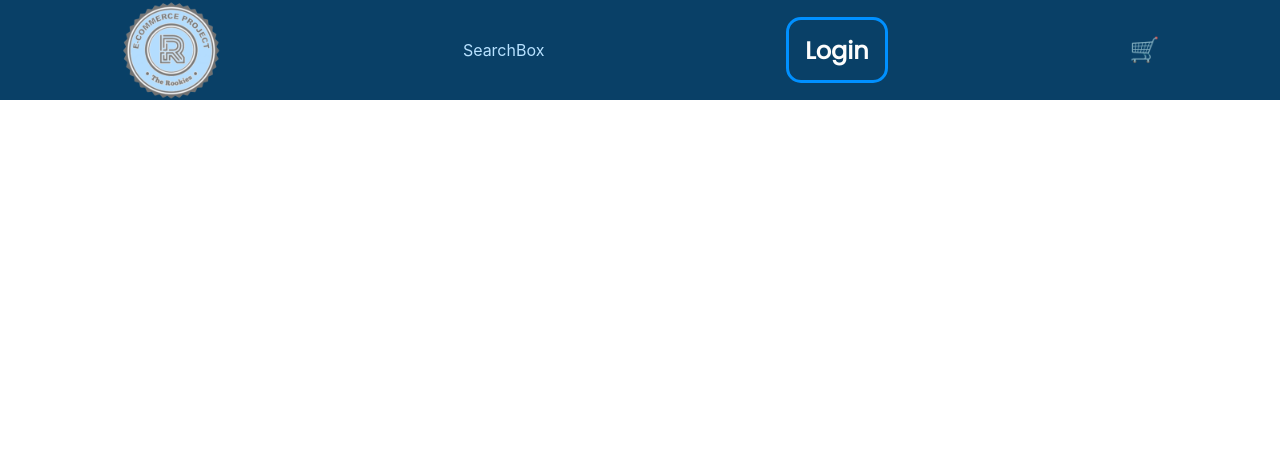
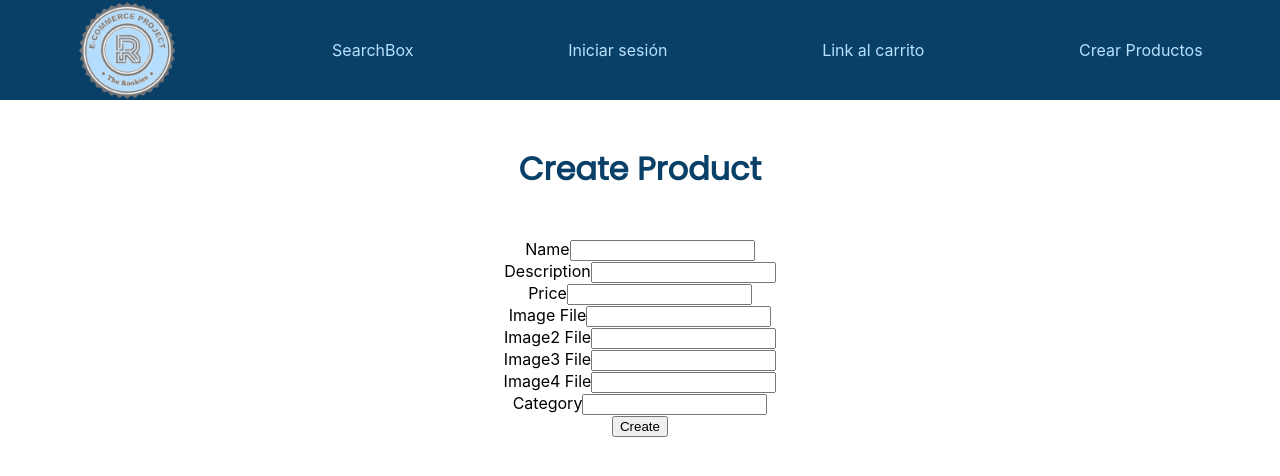
Before and after one commit to QKleo/PF-EigthRookies-Front, a React (Create React App) app: page /admin/products in a window 1280 px wide. Before the commit this address had no page. Shown: the top 476 px of the page. Built offline with nearby package versions, Linux system fonts and the light colour scheme.

Commit message:
cambios en Developer

```diff
--- a/package.json
+++ b/package.json
@@ -13,7 +13,11 @@
     "react-items-carousel": "^2.8.0",
     "react-router-dom": "^6.3.0",
     "react-scripts": "4.0.0",
-    "web-vitals": "^0.2.4"
+    "react-toastify": "^8.1.0",
+    "web-vitals": "^0.2.4",
+    "react-helmet-async": "^1.2.2",
+    "react-router-bootstrap": "^0.26.0",
+    "react-bootstrap": "^2.1.0"
   },
   "scripts": {
     "start": "react-scripts start",
--- a/src/App.js
+++ b/src/App.js
@@ -1,30 +1,26 @@
 import './App.css';
 import {Routes, Route} from 'react-router-dom'
-import HomeScreen from './Screens/HomeScreen';
-
+import HomeScreen from './screens/HomeScreen';
+import Landing from './components/Landing/Landing'
 import LoginAuth0 from './features/login/LoginAuth0';
-import NavBar from './components/NavBar/NavBar'
-import ProductDetail from './components/ProductDetail/productDetail';
-import Landing from './components/Landing/Landing';
-
+import NavBar from './components/NavBar/NavBar';
+import ProductDetail from './components/ProductDetail';
+import CreateProductScreen from './screens/CreateProductScreen';
 
 function App() {
-
 
   return (
     <div className="App">
 
-
-    <>
       <NavBar />
       <Routes>
         <Route path="/" element={<Landing />} />
         <Route path="/login" element={<LoginAuth0 />} />
         <Route path="products/:id" element={<ProductDetail />} />
         <Route path="/products" element={<HomeScreen/>}/>
+        <Route path="/admin/products" element={<CreateProductScreen />} />
+      </Routes>
 
-      </Routes>
-    </>
     </div>
   );
 }
--- /dev/null
+++ b/src/Components/LoadingBox.js
@@ -0,0 +1,9 @@
+import Spinner from 'react-bootstrap/Spinner';
+
+export default function LoadingBox() {
+  return (
+    <Spinner animation="border" role="status">
+      <span className="visually-hidden">Loading...</span>
+    </Spinner>
+  );
+}
--- a/src/Components/NavBar/NavBar.jsx
+++ b/src/Components/NavBar/NavBar.jsx
@@ -16,16 +16,24 @@ export default function NavBar() {
       <nav className={style.container}>
         <img className={style.logo} src={logo} alt="The rookies" />
         <SearchBox />
-            {isAuthenticated
-                ? <Link className={style.link} to='/login'>
-                    <div className={style.login} >
-                        <img className={style.imgUser} src={user.picture} alt='img user' />
+        {isAuthenticated ? (
+          <Link className={style.link} to="/login">
+            <div className={style.login}>
+              <img
+                className={style.imgUser}
+                src={user.picture}
+                alt="img user"
+              />
               <h4>Hola {user.given_name}</h4>
             </div>
           </Link>
-                : <Link to='/login' className={s.loginBtn}><>Login</> </Link>
-            }
-            <h2>🛒</h2>
+        ) : (
+          <Link className={style.link} to="/login">
+            <p>Iniciar sesión</p>{" "}
+          </Link>
+        )}
+        <p>Link al carrito</p>
+        <Link className={style.link} to="/admin/products">Crear Productos</Link>
       </nav>
     );
 }
--- a/src/Components/ProductDetail/productDetail.jsx
+++ b/src/Components/ProductDetail/productDetail.jsx
@@ -1,5 +1,5 @@
 import React, { useEffect, useReducer} from "react";
-import { useNavigate, useParams} from "react-router-dom";
+import { useParams} from "react-router-dom";
 import axios from "axios";
 import { getError } from "../../utils";
 import s from "../../Global.module.css"
@@ -20,7 +20,7 @@ const reducer = (state, action) => {
 
 
 export default function ProductDetail(){
-    const navigate = useNavigate;
+    // const navigate = useNavigate;
     let { id } = useParams();
 
     useEffect(() => {
--- /dev/null
+++ b/src/Screens/CreateProductScreen.jsx
@@ -0,0 +1,162 @@
+import React, { useContext, useEffect, useReducer, useState } from "react";
+import { useNavigate, useParams } from "react-router-dom";
+import { toast } from "react-toastify";
+import axios from "axios";
+import { Store } from "../Store";
+import { getError } from "../utils";
+import Container from "react-bootstrap/Container";
+import ListGroup from "react-bootstrap/ListGroup";
+import Form from "react-bootstrap/Form";
+import { Helmet } from "react-helmet-async";
+import LoadingBox from "../components/LoadingBox";
+import MessageBox from "../components/MessageBox";
+import Button from "react-bootstrap/Button";
+
+axios.defaults.baseURL = "http://localhost:3001";
+
+const reducer = (state, action) => {
+  switch (action.type) {
+    case "CREATE_REQUEST":
+      return { ...state, loadingCreate: true };
+    case "CREATE_SUCCESS":
+      return { ...state, loadingCreate: false };
+    case "CREATE_FAIL":
+      return { ...state, loadingCreate: false };
+    default:
+      return state;
+  }
+};
+export default function CreateProductScreen() {
+  const navigate = useNavigate();
+
+  const [{ loading, error, loadingCreate }, dispatch] =
+    useReducer(reducer, {
+      loading: true,
+      error: "",
+    });
+
+  const [name, setName] = useState("");
+  const [description, setDescription] = useState("");
+  const [price, setPrice] = useState("");
+  const [image, setImage] = useState("");
+  const [image2, setImage2] = useState("");
+  const [image3, setImage3] = useState("");
+  const [image4, setImage4] = useState("");
+  const [category, setCategory] = useState("");
+
+  const submitHandler = async (e) => {
+    e.preventDefault();
+    try {
+      dispatch({ type: "CREATE_REQUEST" });
+      await axios.post(
+        `/createProduct`,
+        {
+          name,
+          description,
+          price,
+          image,
+          image2,
+          image3,
+          image4,
+          category
+        }
+        // {
+        //   headers: { Authorization: `Bearer ${userInfo.token}` },
+        // }
+      );
+      dispatch({
+        type: "CREATE_SUCCESS",
+      });
+      toast.success("Product created successfully");
+      navigate("/products");
+    } catch (err) {
+      toast.error(getError(err));
+      dispatch({ type: "CREATE_FAIL" });
+    }
+  };
+
+  return (
+    <Container className="small-container">
+      {/* <Helmet>
+        <title>Edit Product ${productId}</title>
+      </Helmet> */}
+      <h1>Create Product</h1>
+
+      <Form onSubmit={submitHandler}>
+        <Form.Group className="mb-3" controlId="name">
+          <Form.Label>Name</Form.Label>
+          <Form.Control
+            value={name}
+            onChange={(e) => setName(e.target.value)}
+            required
+          />
+        </Form.Group>
+
+        <Form.Group className="mb-3" controlId="description">
+          <Form.Label>Description</Form.Label>
+          <Form.Control
+            value={description}
+            onChange={(e) => setDescription(e.target.value)}
+            required
+          />
+        </Form.Group>
+
+        <Form.Group className="mb-3" controlId="name">
+          <Form.Label>Price</Form.Label>
+          <Form.Control
+            value={price}
+            onChange={(e) => setPrice(e.target.value)}
+            required
+          />
+        </Form.Group>
+        <Form.Group className="mb-3" controlId="image">
+          <Form.Label>Image File</Form.Label>
+          <Form.Control
+            value={image}
+            onChange={(e) => setImage(e.target.value)}
+            required
+          />
+        </Form.Group>
+        <Form.Group className="mb-3" controlId="image2">
+          <Form.Label>Image2 File</Form.Label>
+          <Form.Control
+            value={image2}
+            onChange={(e) => setImage2(e.target.value)}
+            required
+          />
+        </Form.Group>
+        <Form.Group className="mb-3" controlId="image3">
+          <Form.Label>Image3 File</Form.Label>
+          <Form.Control
+            value={image3}
+            onChange={(e) => setImage3(e.target.value)}
+            required
+          />
+        </Form.Group>
+        <Form.Group className="mb-3" controlId="image4">
+          <Form.Label>Image4 File</Form.Label>
+          <Form.Control
+            value={image4}
+            onChange={(e) => setImage4(e.target.value)}
+            required
+          />
+        </Form.Group>
+        <Form.Group className="mb-3" controlId="category">
+          <Form.Label>Category</Form.Label>
+          <Form.Control
+            value={category}
+            onChange={(e) => setCategory(e.target.value)}
+            required
+          />
+        </Form.Group>
+
+        <div className="mb-3">
+          <Button disabled={loadingCreate} type="submit">
+            Create
+          </Button>
+          {loadingCreate && <LoadingBox></LoadingBox>}
+        </div>
+      </Form>
+    </Container>
+  );
+}
--- /dev/null
+++ b/src/Store.js
@@ -0,0 +1,99 @@
+import { createContext, useReducer } from "react";
+
+export const Store = createContext();
+
+const initialState = {
+  fullBox: false,
+  userInfo: localStorage.getItem("userInfo")
+    ? JSON.parse(localStorage.getItem("userInfo"))
+    : null,
+
+  cart: {
+    shippingAddress: localStorage.getItem("shippingAddress")
+      ? JSON.parse(localStorage.getItem("shippingAddress"))
+      : { location: {} },
+    paymentMethod: localStorage.getItem("paymentMethod")
+      ? localStorage.getItem("paymentMethod")
+      : "",
+    cartItems: localStorage.getItem("cartItems")
+      ? JSON.parse(localStorage.getItem("cartItems"))
+      : [],
+  },
+};
+function reducer(state, action) {
+  switch (action.type) {
+    case "SET_FULLBOX_ON":
+      return { ...state, fullBox: true };
+    case "SET_FULLBOX_OFF":
+      return { ...state, fullBox: false };
+
+    case "CART_ADD_ITEM":
+      // add to cart
+      const newItem = action.payload;
+      const existItem = state.cart.cartItems.find(
+        (item) => item._id === newItem._id
+      );
+      const cartItems = existItem
+        ? state.cart.cartItems.map((item) =>
+            item._id === existItem._id ? newItem : item
+          )
+        : [...state.cart.cartItems, newItem];
+      localStorage.setItem("cartItems", JSON.stringify(cartItems));
+      return { ...state, cart: { ...state.cart, cartItems } };
+    case "CART_REMOVE_ITEM": {
+      const cartItems = state.cart.cartItems.filter(
+        (item) => item._id !== action.payload._id
+      );
+      localStorage.setItem("cartItems", JSON.stringify(cartItems));
+      return { ...state, cart: { ...state.cart, cartItems } };
+    }
+    case "CART_CLEAR":
+      return { ...state, cart: { ...state.cart, cartItems: [] } };
+
+    case "USER_SIGNIN":
+      return { ...state, userInfo: action.payload };
+    case "USER_SIGNOUT":
+      return {
+        ...state,
+        userInfo: null,
+        cart: {
+          cartItems: [],
+          shippingAddress: {},
+          paymentMethod: "",
+        },
+      };
+    case "SAVE_SHIPPING_ADDRESS":
+      return {
+        ...state,
+        cart: {
+          ...state.cart,
+          shippingAddress: action.payload,
+        },
+      };
+    case "SAVE_SHIPPING_ADDRESS_MAP_LOCATION":
+      return {
+        ...state,
+        cart: {
+          ...state.cart,
+          shippingAddress: {
+            ...state.cart.shippingAddress,
+            location: action.payload,
+          },
+        },
+      };
+
+    case "SAVE_PAYMENT_METHOD":
+      return {
+        ...state,
+        cart: { ...state.cart, paymentMethod: action.payload },
+      };
+    default:
+      return state;
+  }
+}
+
+export function StoreProvider(props) {
+  const [state, dispatch] = useReducer(reducer, initialState);
+  const value = { state, dispatch };
+  return <Store.Provider value={value}>{props.children} </Store.Provider>;
+}
```
Also changed, not shown: 2 other files (tests, documents, lock files or other folders). Lines whose indentation alone changed are shown as unchanged.
